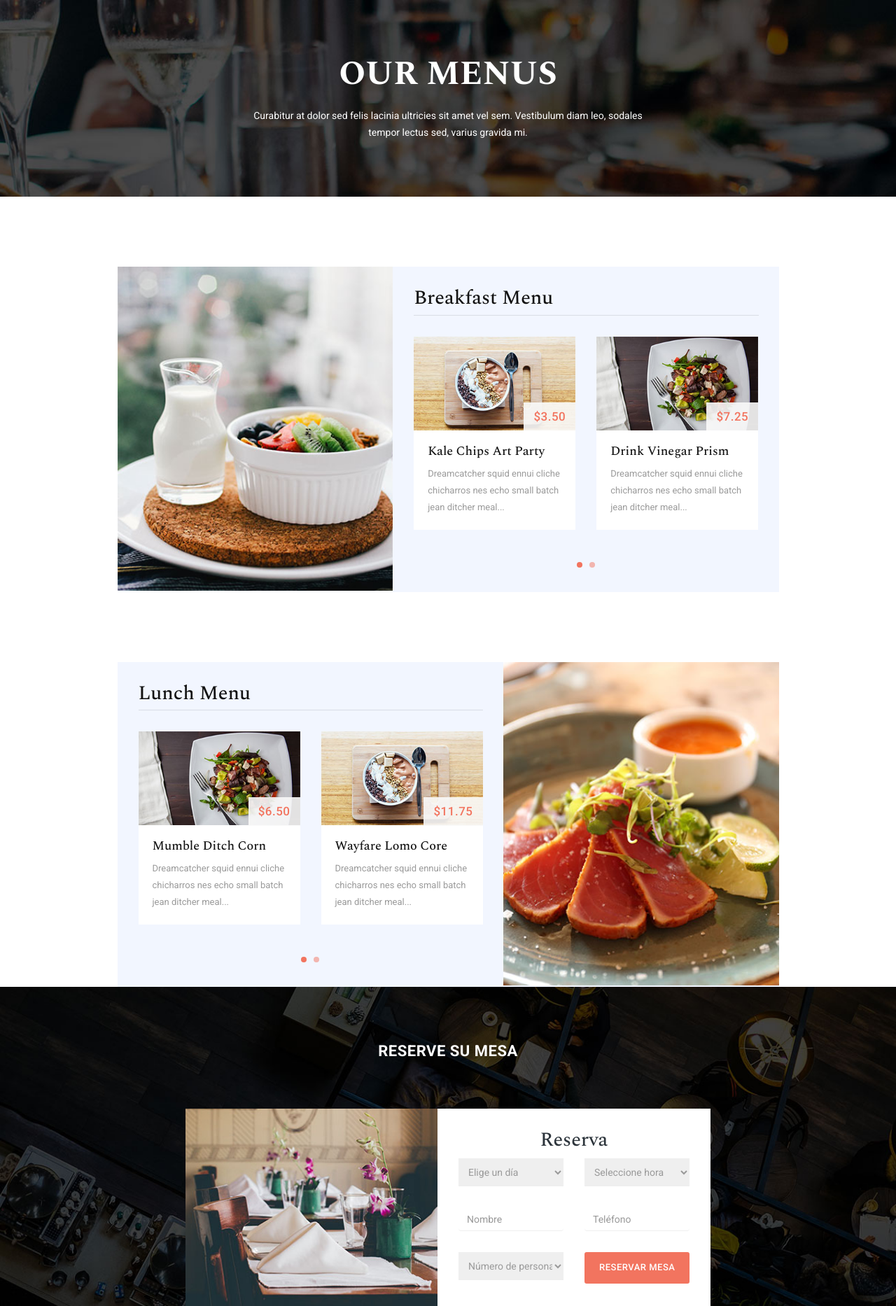
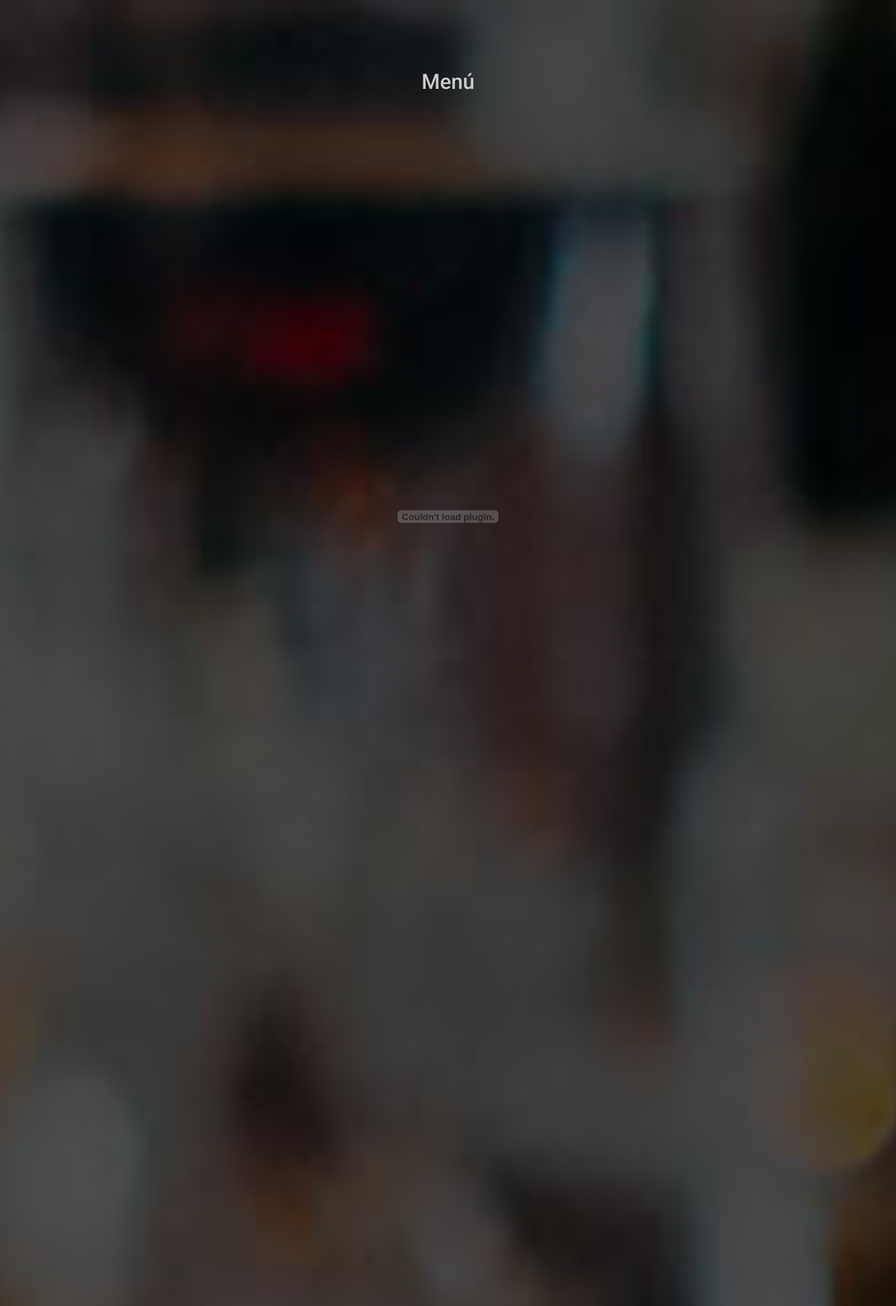
Before and after one commit to Victoria-Sampalo/DisenioSterlasParadise, a PHP site: page /menu.html in a window 1280 px wide. Shown: the part 181-2047 px from the top of the page at 70% size. Run offline with PHP 8.4, Linux system fonts and the light colour scheme; some libraries are stand-ins or nearby versions.

Commit message:
Retoque menú cerdenya

```diff
--- a/Home_Cerdenya/css/templatemo-style.css
+++ b/Home_Cerdenya/css/templatemo-style.css
@@ -154,7 +154,10 @@
     border-radius: 4px;
 }
 
+.menuWhite {
+    color:#ccc;
 
+  }
 .banner {
 	padding: 180px 0px;
 	background-image: url(../img/banner-bg.jpg);
--- a/Home_Cerdenya/index.html
+++ b/Home_Cerdenya/index.html
@@ -43,7 +43,7 @@
                     <ul class="nav navbar-nav">
                         <li><a href="index.html">Inicio</a></li>
                         <li><a href="menu.html">Carta</a></li>
-                        <li><a href="blog.html">Reserva</a></li>
+                        <li><a href="reservar.html">Reserva</a></li>
                         <li><a href="contact.html">Contacto</a></li>
                     </ul>
                 </div>
--- a/Home_Cerdenya/menu.html
+++ b/Home_Cerdenya/menu.html
@@ -44,7 +44,7 @@
                     <ul class="nav navbar-nav">
                         <li><a href="index.html">Home</a></li>
                         <li><a href="menu.html">Carta</a></li>
-                        <li><a href="blog.html">Reserva</a></li>
+                        <li><a href="reservar.html">Reserva</a></li>
                         <li><a href="contact.html">Contacto</a></li>
                     </ul>
                 </div>
@@ -58,125 +58,24 @@
 
 
     <section class="page-heading">
+
+        <div class="col-md-12" >
+            <div class="heading">
+                <h2 class="menuWhite">Menú</h2>
+            </br>
+            </div>
+
+        </div>
         <div class="container">
-            <div class="row">
-                <div class="col-md-12">
-                    <h1>Our Menus</h1>
-                    <p>Curabitur at dolor sed felis lacinia ultricies sit amet vel sem. Vestibulum diam leo, sodales tempor lectus sed, varius gravida mi.</p>
-                </div>
+             <embed src="../menu/resources/menucerdenya.pdf#toolbar=0&navpanes=0&scrollbar=0" type="application/pdf" width="100%" height="1150px" />
+        </br>
+             <embed src="../menu/resources/cartas vinos/carta_vinos_cerdenya.pdf#toolbar=0&navpanes=0&scrollbar=0" type="application/pdf" width="60%" height="1150px" />
+
             </div>
-        </div>
+
     </section>
 
 
-
-    <section class="breakfast-menu">
-        <div class="container">
-            <div class="row">
-                <div class="col-md-10 col-md-offset-1">
-                    <div class="breakfast-menu-content">
-                        <div class="row">
-                            <div class="col-md-5">
-                                <div class="left-image">
-                                    <img src="img/breakfast_menu.jpg" alt="Breakfast">
-                                </div>
-                            </div>
-                            <div class="col-md-7">
-                                <h2>Breakfast Menu</h2>
-                                <div id="owl-breakfast" class="owl-carousel owl-theme">
-                                    <div class="item col-md-12">
-                                        <div class="food-item">
-                                            <img src="img/breakfast_item.jpg" alt="">
-                                            <div class="price">$3.50</div>
-                                            <div class="text-content">
-                                                <h4>Kale Chips Art Party</h4>
-                                                <p>Dreamcatcher squid ennui cliche chicharros nes echo  small batch jean ditcher meal...</p>
-                                            </div>
-                                        </div>
-                                    </div>
-                                    <div class="item col-md-12">
-                                        <div class="food-item">
-                                            <img src="img/lunch_item.jpg" alt="">
-                                            <div class="price">$7.25</div>
-                                            <div class="text-content">
-                                                <h4>Drink Vinegar Prism</h4>
-                                                <p>Dreamcatcher squid ennui cliche chicharros nes echo  small batch jean ditcher meal...</p>
-                                            </div>
-                                        </div>
-                                    </div>
-                                    <div class="item col-md-12">
-                                        <div class="food-item">
-                                            <img src="img/dinner_item.jpg" alt="">
-                                            <div class="price">$11.50</div>
-                                            <div class="text-content">
-                                                <h4>Taiyaki Gastro Tousled</h4>
-                                                <p>Dreamcatcher squid ennui cliche chicharros nes echo  small batch jean ditcher meal...</p>
-                                            </div>
-                                        </div>
-                                    </div>
-                                </div>
-                            </div>
-                        </div>
-                    </div>
-                </div>
-            </div>
-        </div>
-    </section>
-
-
-
-    <section class="lunch-menu">
-        <div class="container">
-            <div class="row">
-                <div class="col-md-10 col-md-offset-1">
-                    <div class="lunch-menu-content">
-                        <div class="row">
-                            <div class="col-md-7">
-                                <h2>Lunch Menu</h2>
-                                <div id="owl-lunch" class="owl-carousel owl-theme">
-                                    <div class="item col-md-12">
-                                        <div class="food-item">
-                                            <img src="img/lunch_item.jpg" alt="">
-                                            <div class="price">$6.50</div>
-                                            <div class="text-content">
-                                                <h4>Mumble Ditch Corn</h4>
-                                                <p>Dreamcatcher squid ennui cliche chicharros nes echo  small batch jean ditcher meal...</p>
-                                            </div>
-                                        </div>
-                                    </div>
-                                    <div class="item col-md-12">
-                                        <div class="food-item">
-                                            <img src="img/breakfast_item.jpg" alt="">
-                                            <div class="price">$11.75</div>
-                                            <div class="text-content">
-                                                <h4>Wayfare Lomo Core</h4>
-                                                <p>Dreamcatcher squid ennui cliche chicharros nes echo  small batch jean ditcher meal...</p>
-                                            </div>
-                                        </div>
-                                    </div>
-                                    <div class="item col-md-12">
-                                        <div class="food-item">
-                                            <img src="img/dinner_item.jpg" alt="">
-                                            <div class="price">$16.50</div>
-                                            <div class="text-content">
-                                                <h4>Taiyaki Gastro Tousled</h4>
-                                                <p>Dreamcatcher squid ennui cliche chicharros nes echo  small batch jean ditcher meal...</p>
-                                            </div>
-                                        </div>
-                                    </div>
-                                </div>
-                            </div>
-                            <div class="col-md-5">
-                                <div class="left-image">
-                                    <img src="img/lunch_menu.jpg" alt="">
-                                </div>
-                            </div>
-                        </div>
-                    </div>
-                </div>
-            </div>
-        </div>
-    </section>
 
     <section id="book-table">
         <div class="container">
@@ -238,12 +137,12 @@
                                     <fieldset>
                                         <select required class="person" name='persons' onchange='this.form.()'>
                                             <option value="">Número de personas</option>
-                                            <option value="1-Person">1 Person</option>
-                                            <option value="2-Persons">2 Persons</option>
-                                            <option value="3-Persons">3 Persons</option>
-                                            <option value="4-Persons">4 Persons</option>
-                                            <option value="5-Persons">5 Persons</option>
-                                            <option value="6-Persons">6 Persons</option>
+                                            <option value="1-Person">1 Persona</option>
+                                            <option value="2-Persons">2 Personas</option>
+                                            <option value="3-Persons">3 Personas</option>
+                                            <option value="4-Persons">4 Personas</option>
+                                            <option value="5-Persons">5 Personas</option>
+                                            <option value="6-Persons">6 Personas</option>
                                         </select>
                                     </fieldset>
                                 </div>
@@ -262,87 +161,6 @@
 
 
 
-    <section id="book-table">
-        <div class="container">
-            <div class="row">
-                <div class="col-md-12">
-                    <div class="heading">
-                        <h2>Book Your Table Now</h2>
-                    </div>
-                </div>
-                <div class="col-md-4 col-md-offset-2">
-                    <div class="left-image">
-                        <img src="img/book_left_image.jpg" alt="">
-                    </div>
-                </div>
-                <div class="col-md-4">
-                    <div class="right-info">
-                        <h4>Reservation</h4>
-                        <form id="form-submit" action="" method="get">
-                            <div class="row">
-                                <div class="col-md-6">
-                                    <fieldset>
-                                        <select required name='day' onchange='this.form.()'>
-                                            <option value="">Select day</option>
-                                            <option value="Monday">Monday</option>
-                                            <option value="Tuesday">Tuesday</option>
-                                            <option value="Wednesday">Wednesday</option>
-                                            <option value="Thursday">Thursday</option>
-                                            <option value="Friday">Friday</option>
-                                            <option value="Saturday">Saturday</option>
-                                            <option value="Sunday">Sunday</option>
-                                        </select>
-                                    </fieldset>
-                                </div>
-                                <div class="col-md-6">
-                                    <fieldset>
-                                        <select required name='hour' onchange='this.form.()'>
-                                            <option value="">Select hour</option>
-                                            <option value="10-00">10:00</option>
-                                            <option value="12-00">12:00</option>
-                                            <option value="14-00">14:00</option>
-                                            <option value="16-00">16:00</option>
-                                            <option value="18-00">18:00</option>
-                                            <option value="20-00">20:00</option>
-                                            <option value="22-00">22:00</option>
-                                        </select>
-                                    </fieldset>
-                                </div>
-                                <div class="col-md-6">
-                                    <fieldset>
-                                        <input name="name" type="name" class="form-control" id="name" placeholder="Full name" required>
-                                    </fieldset>
-                                </div>
-                                <div class="col-md-6">
-                                    <fieldset>
-                                        <input name="phone" type="phone" class="form-control" id="phone" placeholder="Phone number" required>
-                                    </fieldset>
-                                </div>
-                                <div class="col-md-6">
-                                    <fieldset>
-                                        <select required class="person" name='persons' onchange='this.form.()'>
-                                            <option value="">How many persons?</option>
-                                            <option value="1-Person">1 Person</option>
-                                            <option value="2-Persons">2 Persons</option>
-                                            <option value="3-Persons">3 Persons</option>
-                                            <option value="4-Persons">4 Persons</option>
-                                            <option value="5-Persons">5 Persons</option>
-                                            <option value="6-Persons">6 Persons</option>
-                                        </select>
-                                    </fieldset>
-                                </div>
-                                <div class="col-md-6">
-                                    <fieldset>
-                                        <button type="submit" id="form-submit" class="btn">Book Table</button>
-                                    </fieldset>
-                                </div>
-                            </div>
-                        </form>
-                    </div>
-                </div>
-            </div>
-        </div>
-    </section>
 
 
 
--- a/Home_Cerdenya/blog.html
+++ b/Home_Cerdenya/reservar.html
@@ -43,7 +43,7 @@
                     <ul class="nav navbar-nav">
                         <li><a href="index.html">Inicio</a></li>
                         <li><a href="menu.html">Carta</a></li>
-                        <li><a href="blog.html">Reserva</a></li>
+                        <li><a href="reservar.html">Reserva</a></li>
                         <li><a href="contact.html">Contacto</a></li>
                     </ul>
                 </div>
```
Also changed, not shown: Home_Cerdenya/contact.html (+30 -3 lines), Home_Cerdenya/css/bootstrap.css, 2 other files.
